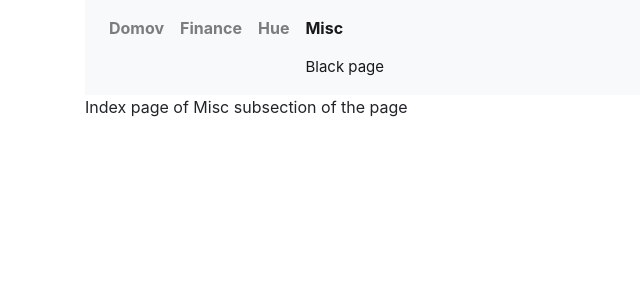
After one commit to LeskoIam/householdHub, a Flask app: page /misc in a window 1280 px wide. The commit adds this page. Shown: the top 300 px of the page, without its empty margins (0-640 px from the left). Run offline with Flask 2, Linux system fonts and the light colour scheme; parts of the project's set-up code (start-up, migrations or seed data) failed here and were passed over; some libraries are stand-ins or nearby versions.

Commit message:
Added misc subsection with black page.

```diff
--- a/app/routes.py
+++ b/app/routes.py
@@ -81,3 +81,17 @@ def hue_toggle_light(light_num):
     else:
         light("state", on=True)
     return redirect(url_for("hue_handler"))
+
+
+@app.route("/misc", methods=["GET"])
+def misc_handler():
+    if request.method == "GET":
+        return render_template("misc/misc.html")
+    return "dragons"
+
+
+@app.route("/misc/black-page", methods=["GET"])
+def black_page():
+    if request.method == "GET":
+        return render_template("misc/black_page/black_page.html")
+    return "dragons"
--- a/app/templates/base.html
+++ b/app/templates/base.html
@@ -44,9 +44,14 @@
                     {% block finances_nav%}{% endblock %}
                 </li>
 
-                <li {% if request.url_rule.endpoint in ["hue"] %} class="nav-item active" {% else %}class="nav-item"{% endif %}>
+                <li {% if request.url_rule.endpoint in ["hue_handler"] %} class="nav-item active" {% else %}class="nav-item"{% endif %}>
                     <a class="nav-link bold" href="{{ url_for("hue_handler") }}">Hue</a>
                     {% block hue_nav%}{% endblock %}
+                </li>
+
+                <li {% if request.url_rule.endpoint in ["misc_handler", "black_page"] %} class="nav-item active" {% else %}class="nav-item"{% endif %}>
+                    <a class="nav-link bold" href="{{ url_for("misc_handler") }}">Misc</a>
+                    {% block misc_nav%}{% endblock %}
                 </li>
 
             </ul>
--- /dev/null
+++ b/app/templates/misc/misc.html
@@ -0,0 +1,8 @@
+{% extends "misc/misc_base.html" %}
+
+
+{% block misc_content %}
+    Index page of Misc subsection of the page
+
+
+{% endblock %}
--- /dev/null
+++ b/app/templates/misc/misc_base.html
@@ -0,0 +1,12 @@
+{% extends "base.html" %}
+
+{% block misc_nav%}
+    <a class="nav-link sub-link" href="{{ url_for("black_page") }}">Black page</a>
+{% endblock %}
+
+{%  block content %}
+
+{% block misc_content %}
+{% endblock %}
+
+{%  endblock %}
```
Also changed, not shown: app/templates/misc/black_page/black_page.html (added, +13 -0 lines).
